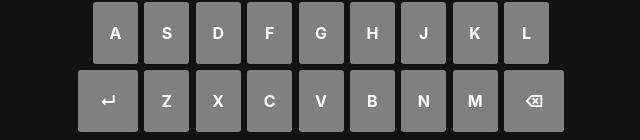
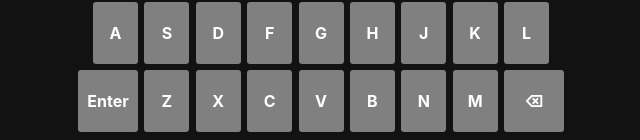
Before and after one commit to chris-pomeroy/wordle, a React (Create React App) app: page / in a window 1280 px wide. Shown: the part 657-797 px from the top of the page, without its empty margins (319-959 px from the left). Built offline with nearby package versions, Linux system fonts and the light colour scheme.

Commit message:
Changed text for enter button

```diff
--- a/src/components/Game.tsx
+++ b/src/components/Game.tsx
@@ -53,12 +53,14 @@ function Game() {
             }
 
             let {key} = event
-            switch (key) {
-                case "Enter": key = "↵"; break
-                case "Backspace": key = "⌫"
+            if (key === "Backspace") {
+                key = "⌫"
             }
 
-            key = key.toUpperCase()
+            if (key !== "Enter") {
+                key = key.toUpperCase()
+            }
+
             setActiveKey(key)
             keyHandler(key)
         }
@@ -146,7 +148,7 @@ function Game() {
 
     function keyHandler(key: string) {
         switch(key) {
-            case "↵": enterKeyHandler(); return
+            case "Enter": enterKeyHandler(); return
             case "⌫": backspaceKeyHandler(); return
             default: letterKeyHandler(key)
         }
--- a/src/components/keyboard/Key.tsx
+++ b/src/components/keyboard/Key.tsx
@@ -8,7 +8,7 @@ type Props = {
 function Key({letter, onClick, classes}: Props) {
     classes = classes.map(className => styles[className])
     classes.push(styles.key)
-    if (letter === "↵" || letter === "⌫") {
+    if (letter === "Enter" || letter === "⌫") {
         classes.push(styles.large)
     }
     return <div className={classes.join(" ")} onClick={onClick}>{letter}</div>
--- a/src/components/keyboard/Keyboard.tsx
+++ b/src/components/keyboard/Keyboard.tsx
@@ -11,7 +11,7 @@ function Keyboard({keyHandler, getKeyClasses}: Props) {
     const keys = [
         ["Q","W","E","R","T","Y","U","I","O","P"],
         ["A","S","D","F","G","H","J","K","L"],
-        ["↵","Z","X","C","V","B","N","M","⌫"]
+        ["Enter","Z","X","C","V","B","N","M","⌫"]
     ]
 
     return (
```
